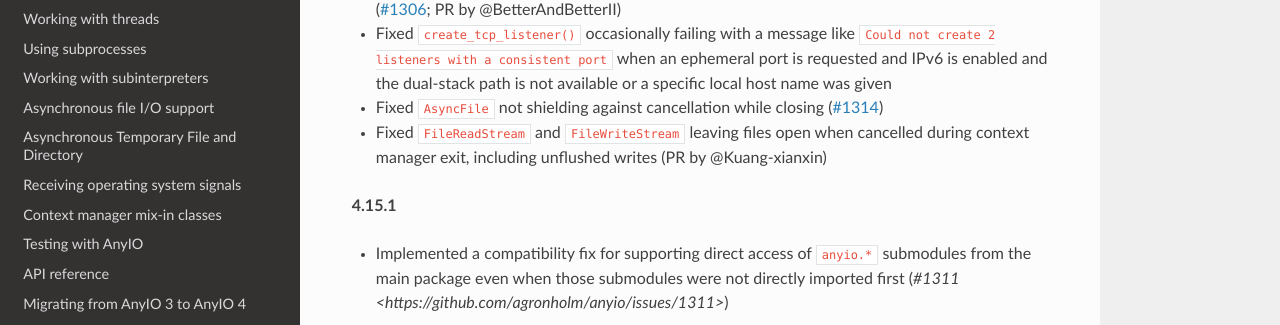
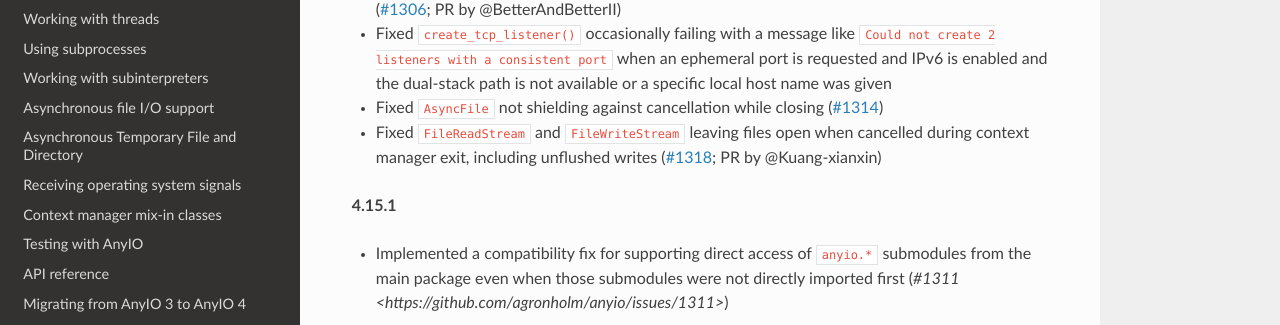
Before and after one commit to agronholm/anyio, a Sphinx documentation site: the page built from docs/versionhistory.rst, in a window 1280 px wide and 900 px high. Shown: the part 308-633 px from the top of the window. Built offline with Sphinx 7.4.7 and the Read the Docs theme 3.1.0, drawn with Linux system fonts in a browser that asks for light colours; the version number could not be read and is left out.

Commit message:
Link file stream cleanup changelog to PR 1318

```diff
--- a/docs/versionhistory.rst
+++ b/docs/versionhistory.rst
@@ -16,7 +16,8 @@
 - Fixed ``AsyncFile`` not shielding against cancellation while closing
   (`#1314 <https://github.com/agronholm/anyio/pull/1314>`_)
 - Fixed ``FileReadStream`` and ``FileWriteStream`` leaving files open when cancelled
-  during context manager exit, including unflushed writes (PR by @Kuang-xianxin)
+  during context manager exit, including unflushed writes
+  (`#1318 <https://github.com/agronholm/anyio/pull/1318>`_; PR by @Kuang-xianxin)
 
 **4.15.1**
 
```
